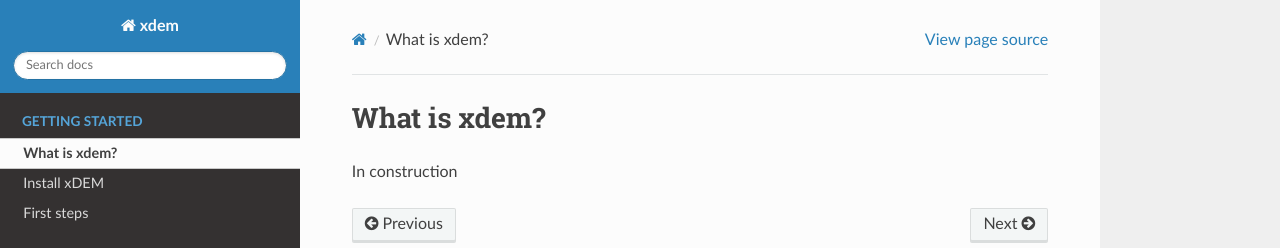
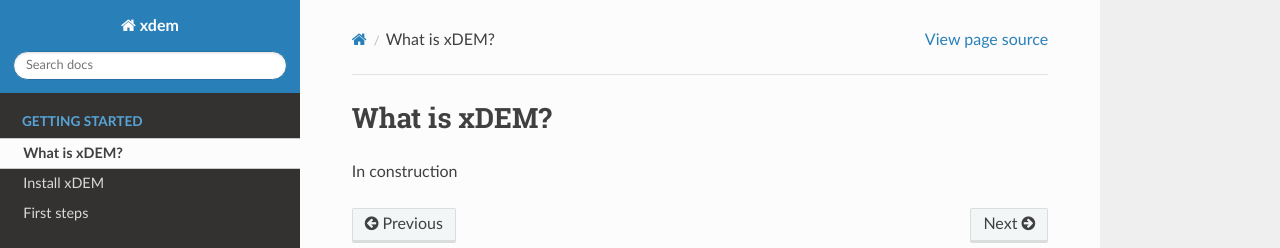
Before and after one commit to GlacioHack/xdem, a Sphinx documentation site: the page built from docs/source/what_is_xdem.rst, in a window 1280 px wide. Shown: the top 248 px of the page. Built offline with Sphinx 7.4.7 and the Read the Docs theme 2.0.0, drawn with Linux system fonts in a browser that asks for light colours; pages that are not in the unit, such as notebooks, are missing from menus; the version number is read from the project's files by our own code.

Commit message:
Capitalize xDEM

```diff
--- a/docs/source/what_is_xdem.rst
+++ b/docs/source/what_is_xdem.rst
@@ -1,6 +1,6 @@
 .. _what_is_xdem:
 
-What is xdem?
+What is xDEM?
 =============
 
 In construction
```
